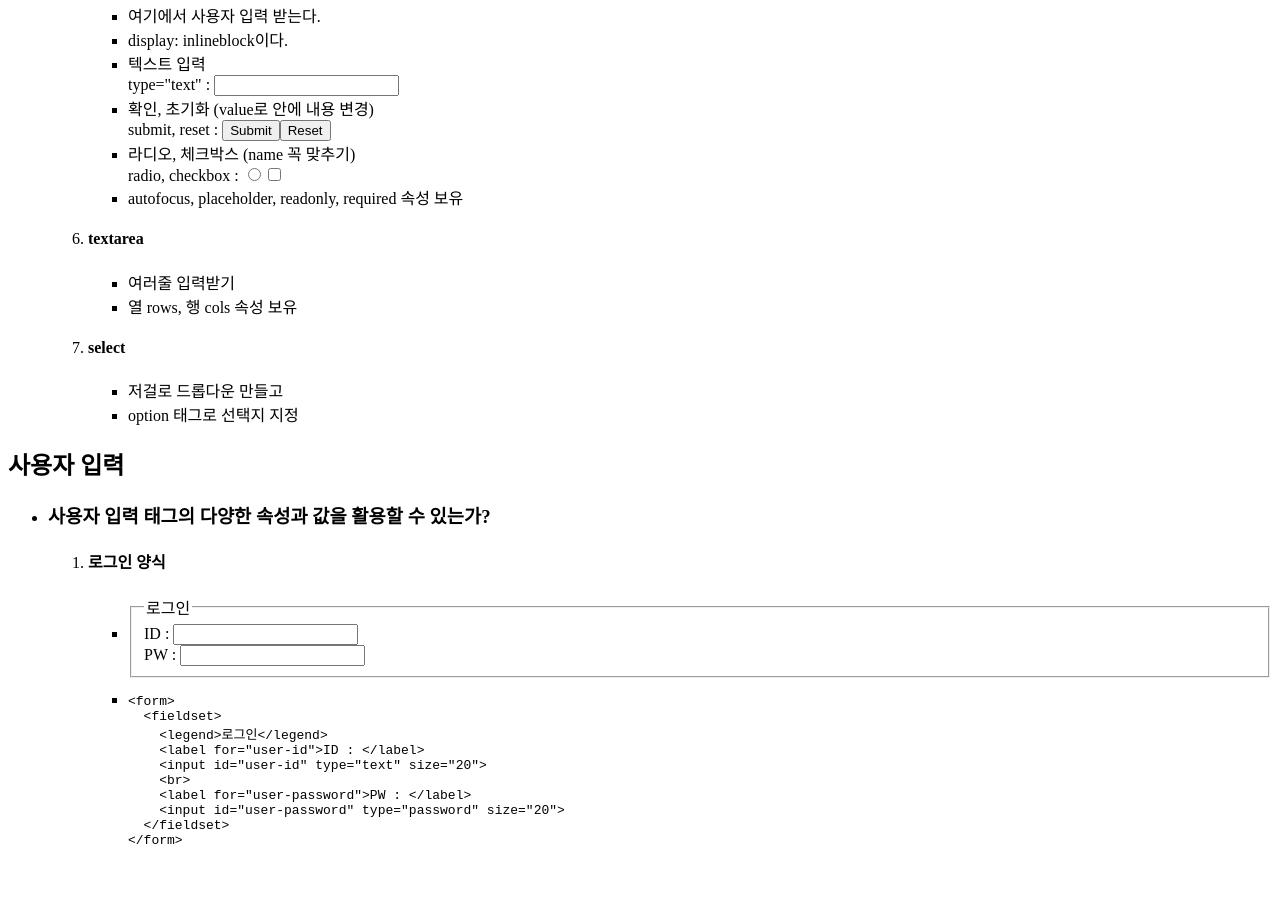
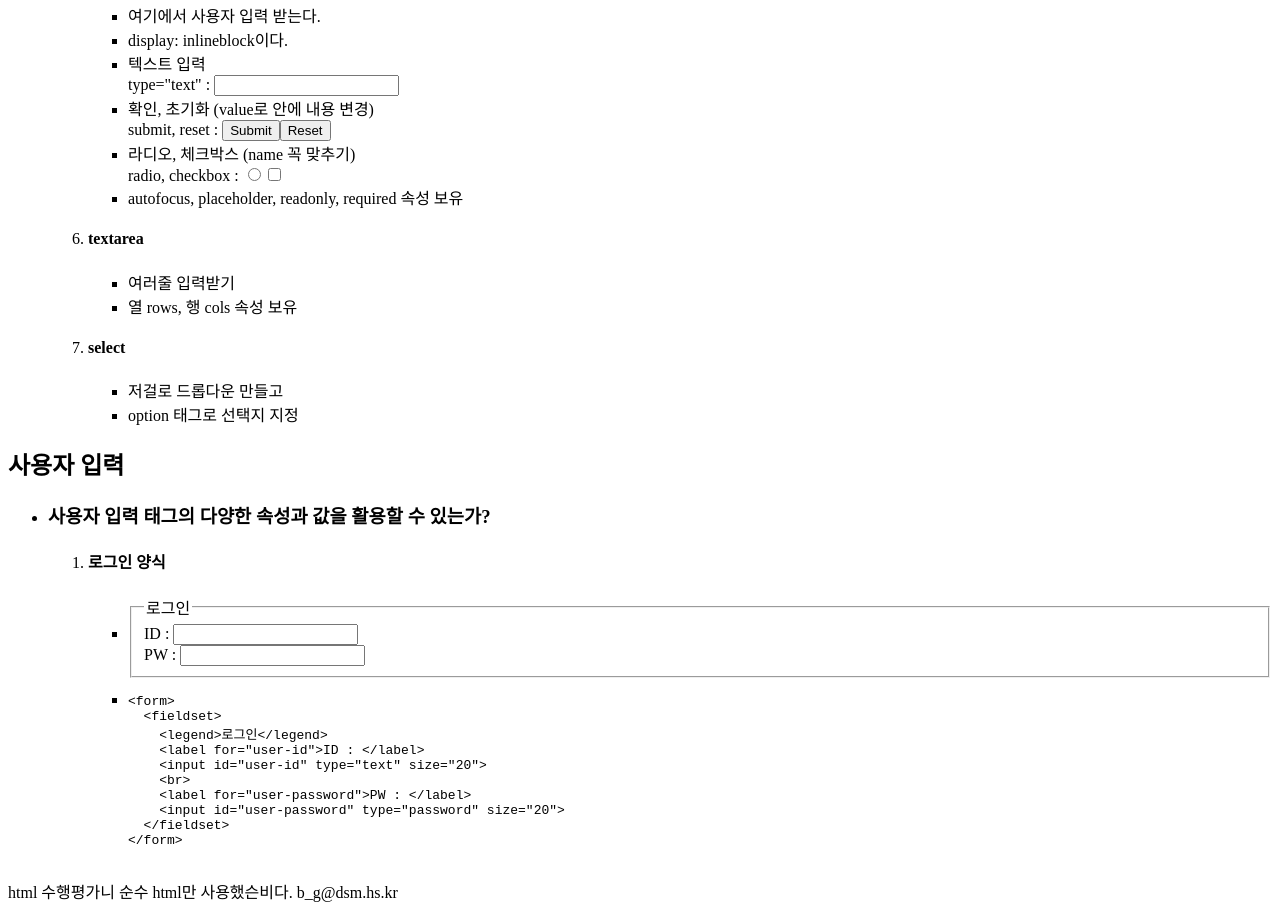
Before and after one commit to 1408bg/1408bg.github.io, a website: page webProgramingHTML.html in a window 1280 px wide. Shown: the part 3433-4344 px from the top of the page. Before the commit the page ends 4312 px from the top, so only its background shows below. Drawn offline with Linux system fonts and the light colour scheme.

Commit message:
Update and rename homework.html to webProgramingHTML.html

```diff
--- a/homework.html
+++ b/webProgramingHTML.html
@@ -300,5 +300,11 @@
       </ul>
     </div>
   </section>
+  <footer>
+    <addr>
+      html 수행평가니 순수 html만 사용했슨비다.
+      b_g@dsm.hs.kr
+    </addr>
+  </footer>
 </body>
 </html>
```
